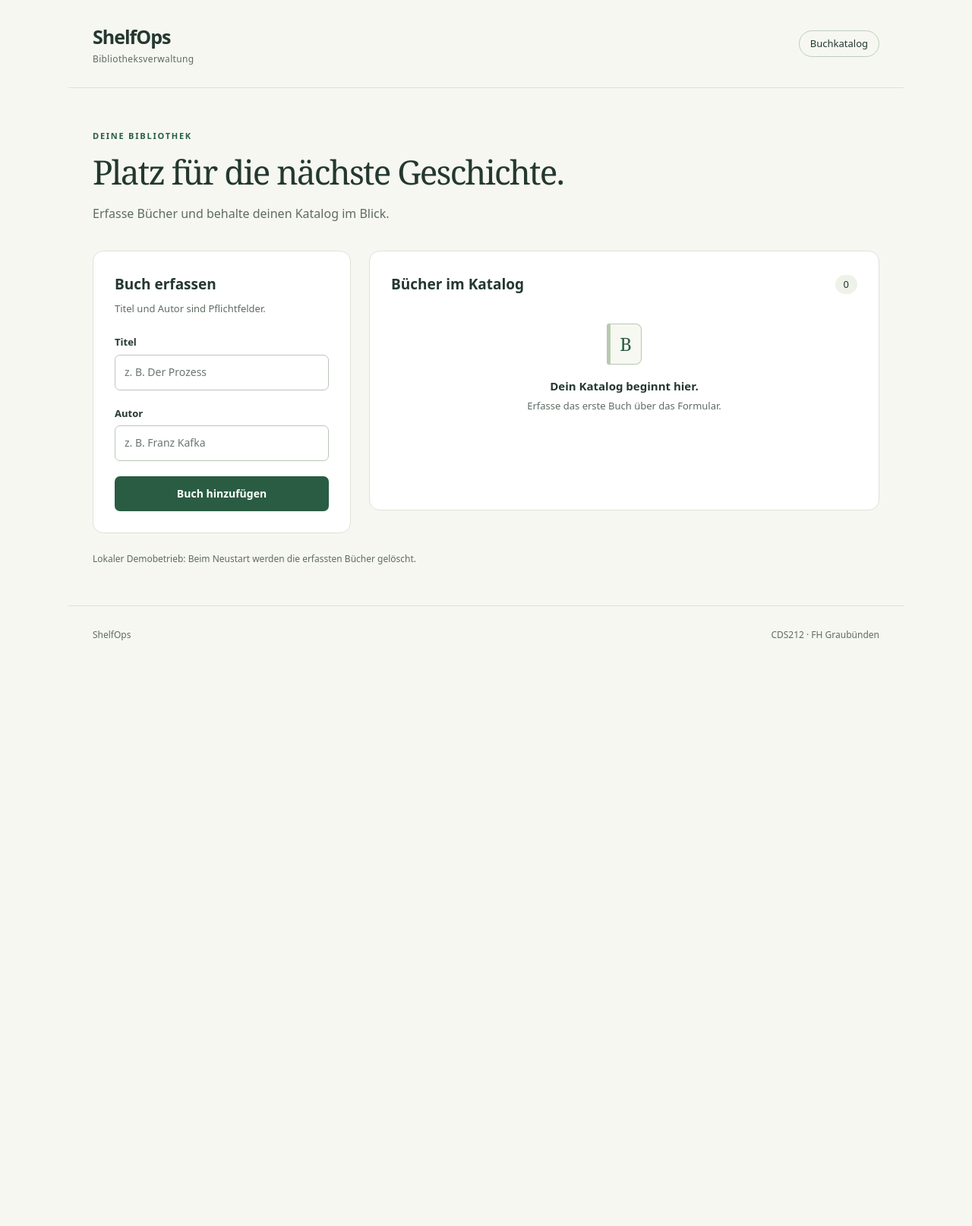
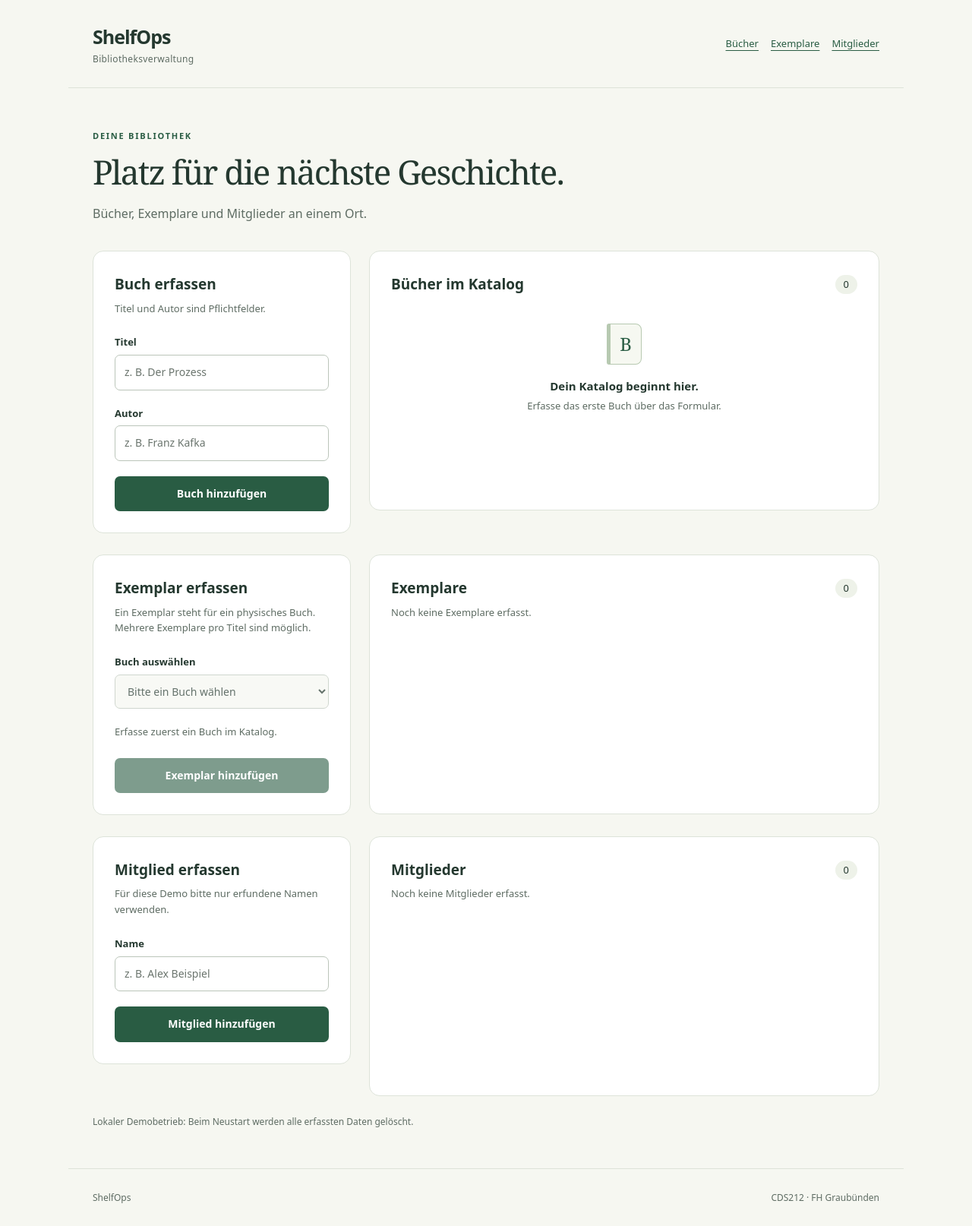
Before and after one commit to larscoo/ShelfOps, a Flask app: page / in a window 1280 px wide. Shown: the whole page at 76% size. Before the commit the page ends 843 px from the top, so only its background shows below. Run offline with Flask 3, Linux system fonts and the light colour scheme; parts of the project's set-up code (start-up, migrations or seed data) failed here and were passed over.

Commit message:
feat: add members and physical book copies

```diff
--- a/app/routes.py
+++ b/app/routes.py
@@ -1,23 +1,50 @@
-"""HTTP routes for the first ShelfOps increment."""
+"""HTTP routes for books, members and physical copies."""
 
 from dataclasses import asdict
 
 from flask import Blueprint, current_app, jsonify, render_template, request
 from werkzeug.exceptions import BadRequest, UnsupportedMediaType
 
-from app.models import validate_book
-from app.repository import BookRepository
+from app.models import ValidationError, validate_book, validate_copy, validate_member
+from app.repository import BookNotFoundError, LibraryRepository
 
 bp = Blueprint("api", __name__)
 
 
-def _repo() -> BookRepository:
-    return current_app.extensions["book_repository"]
+def _repo() -> LibraryRepository:
+    return current_app.extensions["library_repository"]
+
+
+@bp.errorhandler(UnsupportedMediaType)
+def unsupported_media_type(error):
+    return jsonify(error="unsupported_media_type", message="Use application/json."), 415
+
+
+@bp.errorhandler(BadRequest)
+def invalid_json(error):
+    return jsonify(error="invalid_json", message="Request body must be valid JSON."), 400
+
+
+@bp.errorhandler(ValidationError)
+def invalid_input(error):
+    return jsonify(error="invalid_input", message=str(error)), 400
+
+
+@bp.errorhandler(BookNotFoundError)
+def book_not_found(error):
+    return jsonify(error="book_not_found", message=str(error)), 404
 
 
 @bp.get("/")
 def index():
-    return render_template("index.html", books=_repo().list_books())
+    books = _repo().list_books()
+    return render_template(
+        "index.html",
+        books=books,
+        books_by_id={book.id: book for book in books},
+        members=_repo().list_members(),
+        copies=_repo().list_copies(),
+    )
 
 
 @bp.get("/health")
@@ -32,16 +59,28 @@ def list_books():
 
 @bp.post("/books")
 def create_book():
-    try:
-        payload = request.get_json()
-    except UnsupportedMediaType:
-        return jsonify(error="unsupported_media_type", message="Use application/json."), 415
-    except BadRequest:
-        return jsonify(error="invalid_json", message="Request body must be valid JSON."), 400
+    title, author = validate_book(request.get_json())
+    return jsonify(asdict(_repo().add_book(title, author))), 201
 
-    try:
-        title, author = validate_book(payload)
-    except ValueError as error:
-        return jsonify(error="invalid_input", message=str(error)), 400
 
-    return jsonify(asdict(_repo().add_book(title, author))), 201
+@bp.get("/members")
+def list_members():
+    return jsonify([asdict(member) for member in _repo().list_members()])
+
+
+@bp.post("/members")
+def create_member():
+    name = validate_member(request.get_json())
+    return jsonify(asdict(_repo().add_member(name))), 201
+
+
+@bp.get("/copies")
+def list_copies():
+    # All copies are available until the loans increment adds derived states.
+    return jsonify([asdict(copy) | {"status": "available"} for copy in _repo().list_copies()])
+
+
+@bp.post("/copies")
+def create_copy():
+    book_id = validate_copy(request.get_json())
+    return jsonify(asdict(_repo().add_copy(book_id)) | {"status": "available"}), 201
--- a/app/static/catalog.js
+++ b/app/static/catalog.js
@@ -1,77 +1,109 @@
 "use strict";
 
-const form = document.getElementById("book-form");
-const button = document.getElementById("save-button");
-const feedback = document.getElementById("feedback");
-const list = document.getElementById("book-list");
-const titleInput = document.getElementById("title");
-const authorInput = document.getElementById("author");
-button.disabled = false;
+const bookSelect = document.getElementById("book-id");
+const copyForm = document.getElementById("copy-form");
+const copyButton = copyForm.querySelector("button");
 
-function showMessage(message, error = false) {
+function showMessage(feedback, message, error = false) {
   feedback.textContent = message;
   feedback.classList.toggle("error", error);
 }
 
-function appendBook(book) {
+function appendRow(listId, countId, emptyId, id, title, subtitle = "") {
+  const list = document.getElementById(listId);
   const row = document.createElement("li");
   const number = document.createElement("span");
   number.className = "book-number";
-  number.textContent = `#${book.id}`;
+  number.textContent = `#${id}`;
   const details = document.createElement("div");
-  const title = document.createElement("h3");
-  const author = document.createElement("p");
-  title.textContent = book.title;
-  author.textContent = book.author;
-  details.append(title, author);
+  const heading = document.createElement("h3");
+  heading.textContent = title;
+  details.append(heading);
+  if (subtitle) {
+    const description = document.createElement("p");
+    description.textContent = subtitle;
+    details.append(description);
+  }
   row.append(number, details);
   list.append(row);
-  document.getElementById("empty-state").hidden = true;
-  document.getElementById("book-count").textContent = list.children.length;
+  document.getElementById(emptyId).hidden = true;
+  document.getElementById(countId).textContent = list.children.length;
 }
+
+function bindForm(formId, feedbackId, onCreated) {
+  const form = document.getElementById(formId);
+  const button = form.querySelector("button");
+  const feedback = document.getElementById(feedbackId);
+  const buttonLabel = button.textContent;
+  button.disabled = form === copyForm && bookSelect.disabled;
 
   form.addEventListener("submit", async (event) => {
     event.preventDefault();
     if (button.disabled) return;
-
-  const title = titleInput.value.trim();
-  const author = authorInput.value.trim();
-  if (!title || !author) {
-    showMessage("Bitte Titel und Autor ausfüllen. Leerzeichen allein reichen nicht.", true);
-    (!title ? titleInput : authorInput).focus();
+    const payload = {};
+    for (const input of form.querySelectorAll("input, select")) {
+      const value = input.value.trim();
+      if (!value) {
+        showMessage(feedback, "Bitte alle Felder ausfüllen. Leerzeichen allein reichen nicht.", true);
+        input.focus();
         return;
       }
+      payload[input.name] = input.name === "book_id" ? Number(value) : value;
+    }
 
+    const controls = form.querySelectorAll("input, select");
+    for (const control of controls) control.disabled = true;
     button.disabled = true;
     button.textContent = "Wird gespeichert …";
-  showMessage("");
+    showMessage(feedback, "");
     try {
       const response = await fetch(form.action, {
         method: "POST",
         headers: { "Content-Type": "application/json" },
-      body: JSON.stringify({ title, author }),
+        body: JSON.stringify(payload),
       });
       if (!response.ok) {
-      showMessage(
-        response.status === 400
-          ? "Bitte die Eingaben prüfen: Titel und Autor dürfen je 1–200 Zeichen enthalten."
-          : `Speichern fehlgeschlagen (HTTP ${response.status}). Bitte später erneut versuchen.`,
-        true,
-      );
+        const messages = {
+          400: "Bitte die Eingaben prüfen. Texte müssen 1–200 Zeichen enthalten.",
+          404: "Das gewählte Buch ist nicht mehr vorhanden. Bitte die Seite neu laden.",
+        };
+        showMessage(feedback, messages[response.status] || `Speichern fehlgeschlagen (HTTP ${response.status}).`, true);
         return;
       }
-    const book = await response.json();
-    appendBook(book);
+      const record = await response.json();
+      onCreated(record);
       form.reset();
-    showMessage(`„${book.title}“ wurde hinzugefügt.`);
-    titleInput.focus();
+      showMessage(feedback, "Erfolgreich hinzugefügt.");
+
     } catch {
-    showMessage(
-      "Keine gültige Antwort erhalten. Lade die Seite neu und prüfe vor einem erneuten Versuch, ob das Buch bereits gespeichert wurde.",
-      true,
-    );
+      showMessage(feedback, "Keine gültige Antwort erhalten. Lade die Seite neu und prüfe vor einem erneuten Versuch, ob der Eintrag bereits gespeichert wurde.", true);
     } finally {
+      for (const control of controls) control.disabled = false;
+      form.querySelector("input, select").focus();
       button.disabled = false;
-    button.textContent = "Buch hinzufügen";
+      button.textContent = buttonLabel;
     }
   });
+}
+
+bindForm("book-form", "feedback", (book) => {
+  appendRow("book-list", "book-count", "empty-state", book.id, book.title, book.author);
+  const option = document.createElement("option");
+  option.value = book.id;
+  option.textContent = `#${book.id} · ${book.title} — ${book.author}`;
+  bookSelect.append(option);
+  if (bookSelect.options.length === 2) {
+    bookSelect.disabled = false;
+    copyButton.disabled = false;
+  }
+  document.getElementById("copy-hint").hidden = true;
+});
+
+bindForm("copy-form", "copy-feedback", (copy) => {
+  const label = Array.from(bookSelect.options).find((option) => Number(option.value) === copy.book_id).textContent;
+  appendRow("copy-list", "copy-count", "copy-empty", copy.id, label, `Buch #${copy.book_id} · Verfügbar`);
+});
+
+bindForm("member-form", "member-feedback", (member) => {
+  appendRow("member-list", "member-count", "member-empty", member.id, member.name);
+});
--- a/app/static/style.css
+++ b/app/static/style.css
@@ -27,15 +27,15 @@ h1 { font-family: Georgia, serif; font-size: clamp(30px, 4vw, 44px); font-weight
 h2 { font-size: 19px; margin: 0; font-weight: 650; }
 .hint { color: var(--muted); font-size: 13px; margin: 6px 0 24px; }
 label { display: block; font-size: 13px; font-weight: 650; margin-bottom: 6px; }
-input { display: block; width: 100%; border: 1px solid #bbc5ba; border-radius: 7px; padding: 11px 12px; margin-bottom: 20px; font: inherit; font-size: 14px; color: var(--ink); background: #fff; }
+input, select { display: block; width: 100%; border: 1px solid #bbc5ba; border-radius: 7px; padding: 11px 12px; margin-bottom: 20px; font: inherit; font-size: 14px; color: var(--ink); background: #fff; }
 input::placeholder { color: #6b756e; }
 button { width: 100%; border: 0; border-radius: 7px; padding: 12px 14px; background: var(--accent); color: #fff; font: inherit; font-size: 14px; font-weight: 600; cursor: pointer; }
 button:hover { background: #204932; }
 button:disabled { opacity: .6; cursor: wait; }
 :focus-visible { outline: 3px solid #c7842d; outline-offset: 3px; }
-#feedback { margin: 12px 0 0; font-size: 13px; overflow-wrap: anywhere; color: var(--accent); }
-#feedback:empty { display: none; }
-#feedback.error { color: #a02525; }
+[role="status"] { margin: 12px 0 0; font-size: 13px; overflow-wrap: anywhere; color: var(--accent); }
+[role="status"]:empty { display: none; }
+[role="status"].error { color: #a02525; }
 .catalog { min-height: 342px; }
 .catalog-header { display: flex; justify-content: space-between; align-items: center; gap: 14px; }
 .count { border-radius: 20px; background: #eef2e9; padding: 2px 11px; font-size: 13px; }
@@ -51,7 +51,12 @@ h3 { font-size: 15px; margin: 16px 0 4px; }
 .book-number { color: var(--muted); font-size: 12px; padding-top: 3px; min-width: 25px; }
 .storage-note { color: var(--muted); font-size: 12px; margin: 24px 0; }
 footer { border-top: 1px solid var(--line); display: flex; justify-content: space-between; gap: 16px; color: var(--muted); font-size: 12px; }
+.collection-section { margin-top: 28px; scroll-margin-top: 20px; }
+nav { display: flex; flex-wrap: wrap; gap: 8px 16px; }
+nav a { color: var(--accent); font-size: 13px; text-underline-offset: 4px; }
+select:disabled { background: #f6f7f1; }
 @media (max-width: 700px) {
+  .header { flex-wrap: wrap; }
   .header, main, footer { padding: 20px; }
   .layout { grid-template-columns: 1fr; }
   .card { padding: 22px; }
--- a/app/templates/index.html
+++ b/app/templates/index.html
@@ -3,22 +3,26 @@
   <head>
     <meta charset="utf-8">
     <meta name="viewport" content="width=device-width, initial-scale=1">
-    <title>ShelfOps · Bücher</title>
+    <title>ShelfOps · Bibliothek</title>
     <link rel="stylesheet" href="{{ url_for('static', filename='style.css') }}">
     <script src="{{ url_for('static', filename='catalog.js') }}" defer></script>
   </head>
   <body>
     <header class="header">
       <a class="brand" href="{{ url_for('api.index') }}">ShelfOps<span>Bibliotheksverwaltung</span></a>
-      <span class="section-label">Buchkatalog</span>
+      <nav aria-label="Bereiche">
+        <a href="#books">Bücher</a>
+        <a href="#copies">Exemplare</a>
+        <a href="#members">Mitglieder</a>
+      </nav>
     </header>
     <main>
       <div class="intro">
         <p class="eyebrow">DEINE BIBLIOTHEK</p>
         <h1>Platz für die nächste Geschichte.</h1>
-        <p>Erfasse Bücher und behalte deinen Katalog im Blick.</p>
+        <p>Bücher, Exemplare und Mitglieder an einem Ort.</p>
       </div>
-      <div class="layout">
+      <div class="layout" id="books">
         <section class="card" aria-labelledby="add-heading">
           <h2 id="add-heading">Buch erfassen</h2>
           <p class="hint">Titel und Autor sind Pflichtfelder.</p>
@@ -54,7 +58,66 @@
           </ul>
         </section>
       </div>
-      <p class="storage-note">Lokaler Demobetrieb: Beim Neustart werden die erfassten Bücher gelöscht.</p>
+      <div class="layout collection-section" id="copies">
+        <section class="card" aria-labelledby="copy-heading">
+          <h2 id="copy-heading">Exemplar erfassen</h2>
+          <p class="hint">Ein Exemplar steht für ein physisches Buch. Mehrere Exemplare pro Titel sind möglich.</p>
+          <form id="copy-form" action="{{ url_for('api.create_copy') }}" method="post">
+            <label for="book-id">Buch auswählen</label>
+            <select id="book-id" name="book_id" required {% if not books %}disabled{% endif %}>
+              <option value="">Bitte ein Buch wählen</option>
+              {% for book in books %}
+              <option value="{{ book.id }}">#{{ book.id }} · {{ book.title }} — {{ book.author }}</option>
+              {% endfor %}
+            </select>
+            <p id="copy-hint" class="hint" {% if books %}hidden{% endif %}>Erfasse zuerst ein Buch im Katalog.</p>
+            <button type="submit" disabled>Exemplar hinzufügen</button>
+          </form>
+          <p id="copy-feedback" role="status" aria-live="polite" aria-atomic="true"></p>
+        </section>
+        <section class="card catalog" aria-labelledby="copies-heading">
+          <div class="catalog-header">
+            <h2 id="copies-heading">Exemplare</h2>
+            <span id="copy-count" class="count" aria-label="Anzahl Exemplare">{{ copies|length }}</span>
+          </div>
+          <p id="copy-empty" class="hint" {% if copies %}hidden{% endif %}>Noch keine Exemplare erfasst.</p>
+          <ul id="copy-list" class="book-list">
+            {% for copy in copies %}
+            <li>
+              <span class="book-number">#{{ copy.id }}</span>
+              <div><h3>{{ books_by_id[copy.book_id].title }}</h3>
+                <p>Buch #{{ copy.book_id }} · Verfügbar</p></div>
+            </li>
+            {% endfor %}
+          </ul>
+        </section>
+      </div>
+      <div class="layout collection-section" id="members">
+        <section class="card" aria-labelledby="member-heading">
+          <h2 id="member-heading">Mitglied erfassen</h2>
+          <p class="hint">Für diese Demo bitte nur erfundene Namen verwenden.</p>
+          <form id="member-form" action="{{ url_for('api.create_member') }}" method="post">
+            <label for="member-name">Name</label>
+            <input id="member-name" name="name" type="text" maxlength="200" required
+                   placeholder="z. B. Alex Beispiel">
+            <button type="submit" disabled>Mitglied hinzufügen</button>
+          </form>
+          <p id="member-feedback" role="status" aria-live="polite" aria-atomic="true"></p>
+        </section>
+        <section class="card catalog" aria-labelledby="members-heading">
+          <div class="catalog-header">
+            <h2 id="members-heading">Mitglieder</h2>
+            <span id="member-count" class="count" aria-label="Anzahl Mitglieder">{{ members|length }}</span>
+          </div>
+          <p id="member-empty" class="hint" {% if members %}hidden{% endif %}>Noch keine Mitglieder erfasst.</p>
+          <ul id="member-list" class="book-list">
+            {% for member in members %}
+            <li><span class="book-number">#{{ member.id }}</span><div><h3>{{ member.name }}</h3></div></li>
+            {% endfor %}
+          </ul>
+        </section>
+      </div>
+      <p class="storage-note">Lokaler Demobetrieb: Beim Neustart werden alle erfassten Daten gelöscht.</p>
     </main>
     <footer>ShelfOps <span>CDS212 · FH Graubünden</span></footer>
   </body>
```
Also changed, not shown: app/__init__.py (+4 -4 lines), app/models.py (+43 -10 lines), app/repository.py (+40 -4 lines), tests/test_copies.py (added, +83 -0 lines), tests/test_members.py (added, +40 -0 lines), tests/test_ui.py (+22 -0 lines). Lines whose indentation alone changed are shown as unchanged.
